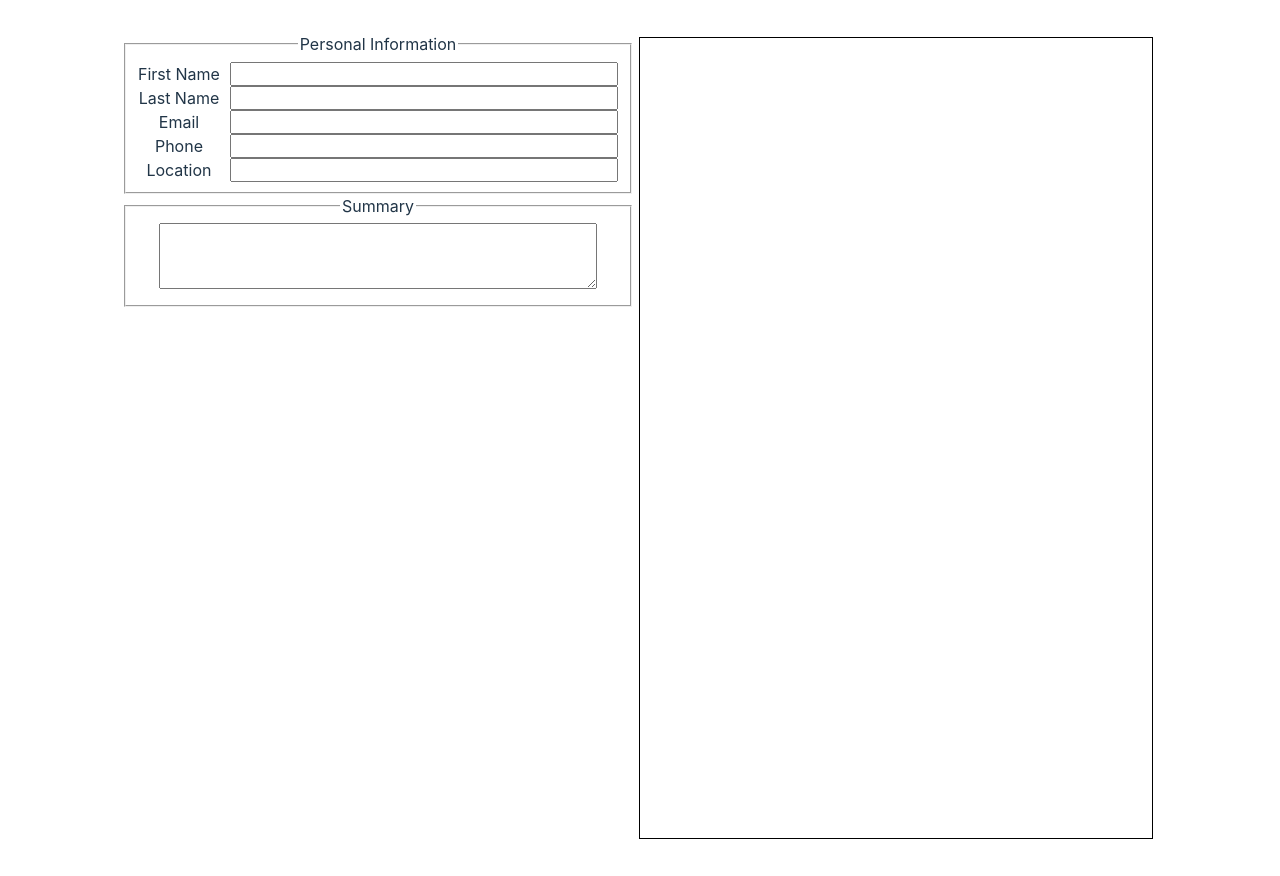
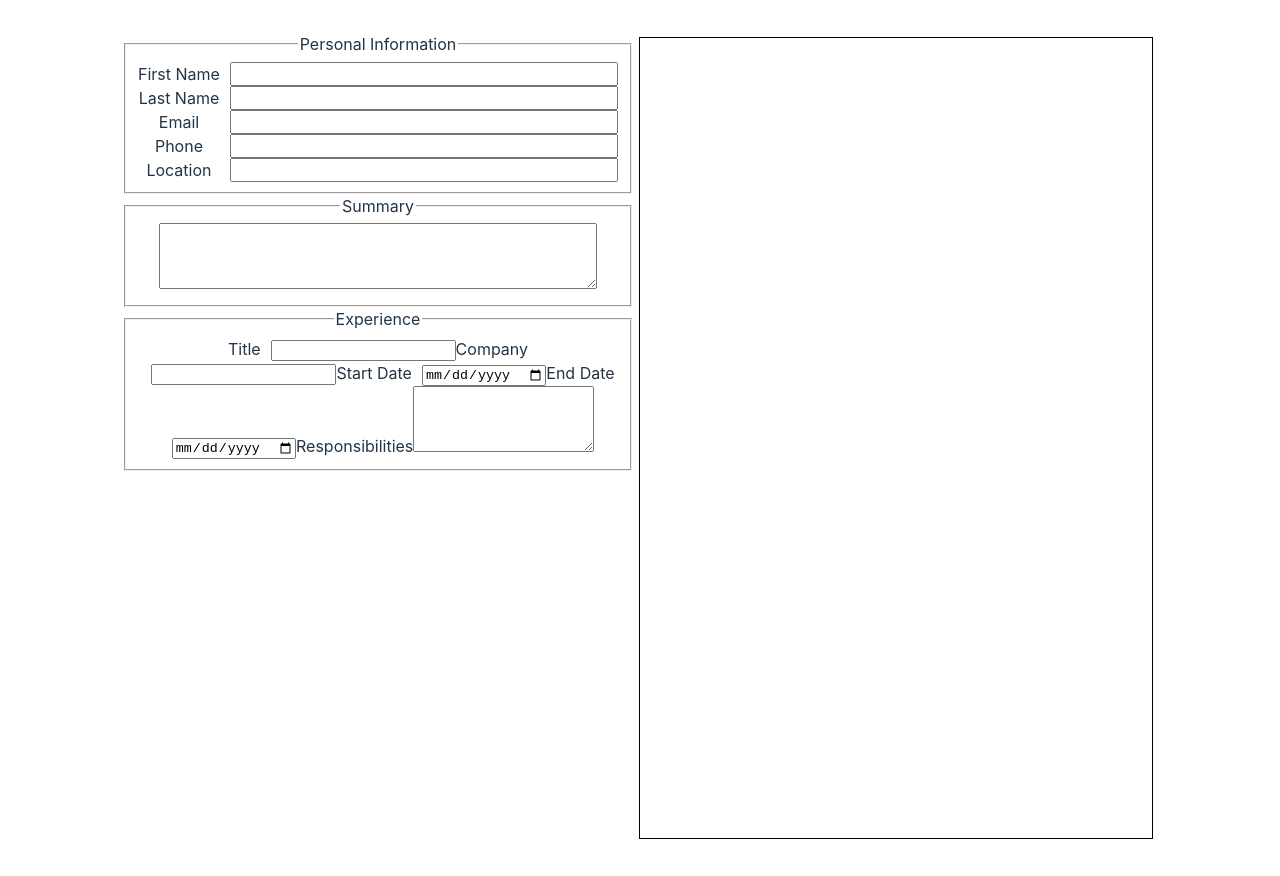
Before and after one commit to suzuhe481/cv-app-creator, a React (Vite) app: page / in a window 1280 px wide. Built offline with nearby package versions, Linux system fonts and the light colour scheme.

Commit message:
Added section for experience

```diff
--- a/src/components/Form/Form.jsx
+++ b/src/components/Form/Form.jsx
@@ -45,12 +45,53 @@ function Form({ onFormChange }) {
           onChange={(data) => onFormChange({ type: "location", data })}
         />
       </fieldset>
+
       <fieldset className="summary">
         <legend>Summary</legend>
+        <label htmlFor="Summary"></label>
         <textarea
           id="summary"
           name="summary"
           onChange={(data) => onFormChange({ type: "summary", data })}
+          rows="4"
+        />
+      </fieldset>
+
+      <fieldset className="experience">
+        <legend>Experience</legend>
+        <label htmlFor="jobTitle">Title</label>
+        <input
+          id="jobTitle"
+          type="text"
+          name="jobTitle"
+          onChange={(data) => onFormChange({ type: "jobTitle", data })}
+        />
+        <label htmlFor="company">Company</label>
+        <input
+          id="company"
+          type="text"
+          name="company"
+          onChange={(data) => onFormChange({ type: "company", data })}
+        />
+        <label htmlFor="startDate">Start Date</label>
+        <input
+          id="startDate"
+          type="date"
+          name="startDate"
+          onChange={(data) => onFormChange({ type: "startDate", data })}
+        />
+        <label htmlFor="endDate">End Date</label>
+        <input
+          id="endDate"
+          type="date"
+          name="endDate"
+          onChange={(data) => onFormChange({ type: "endDate", data })}
+        />
+        <label htmlFor="responsibilities">Responsibilities</label>
+        <textarea
+          id="responsibilities"
+          name="responsibilities"
+          onChange={(data) => onFormChange({ type: "responsibilities", data })}
           rows="4"
         />
       </fieldset>
```
